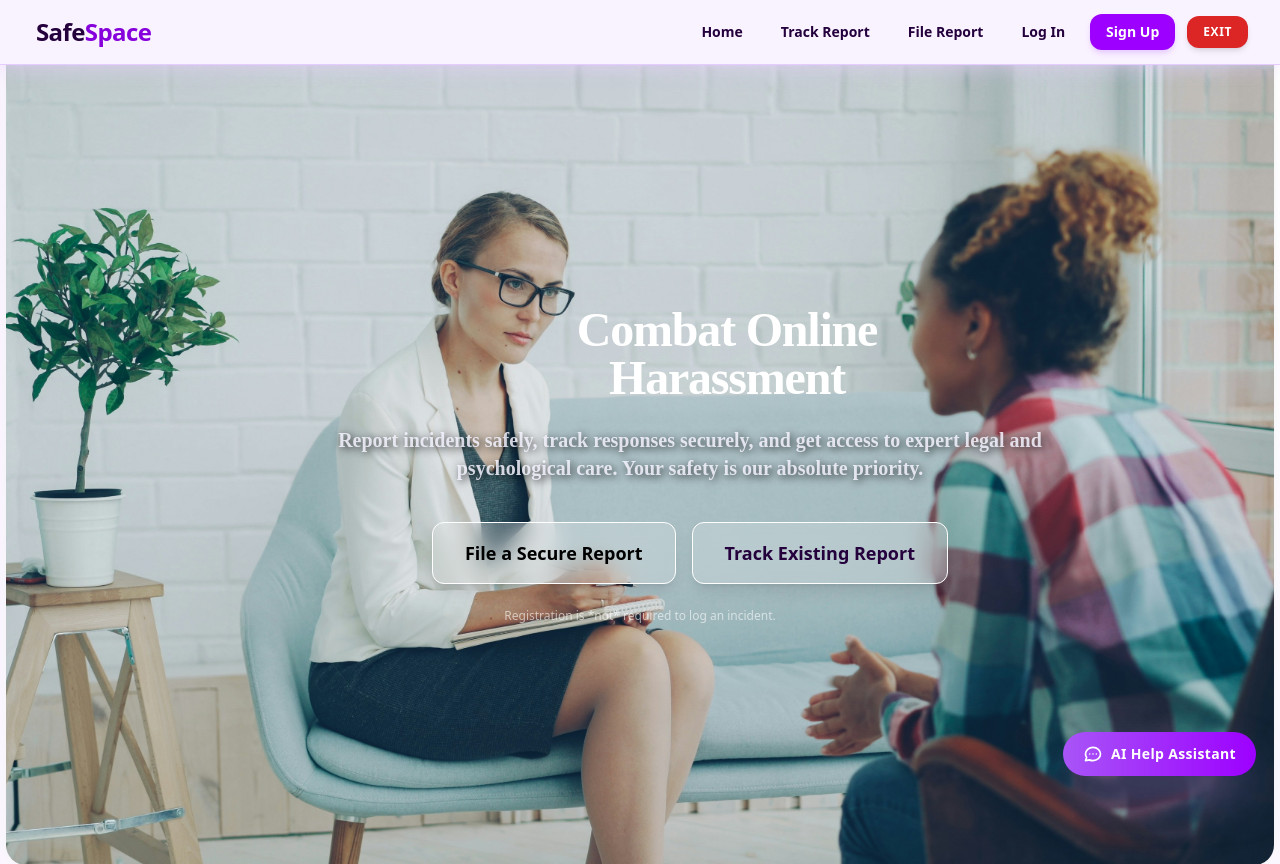
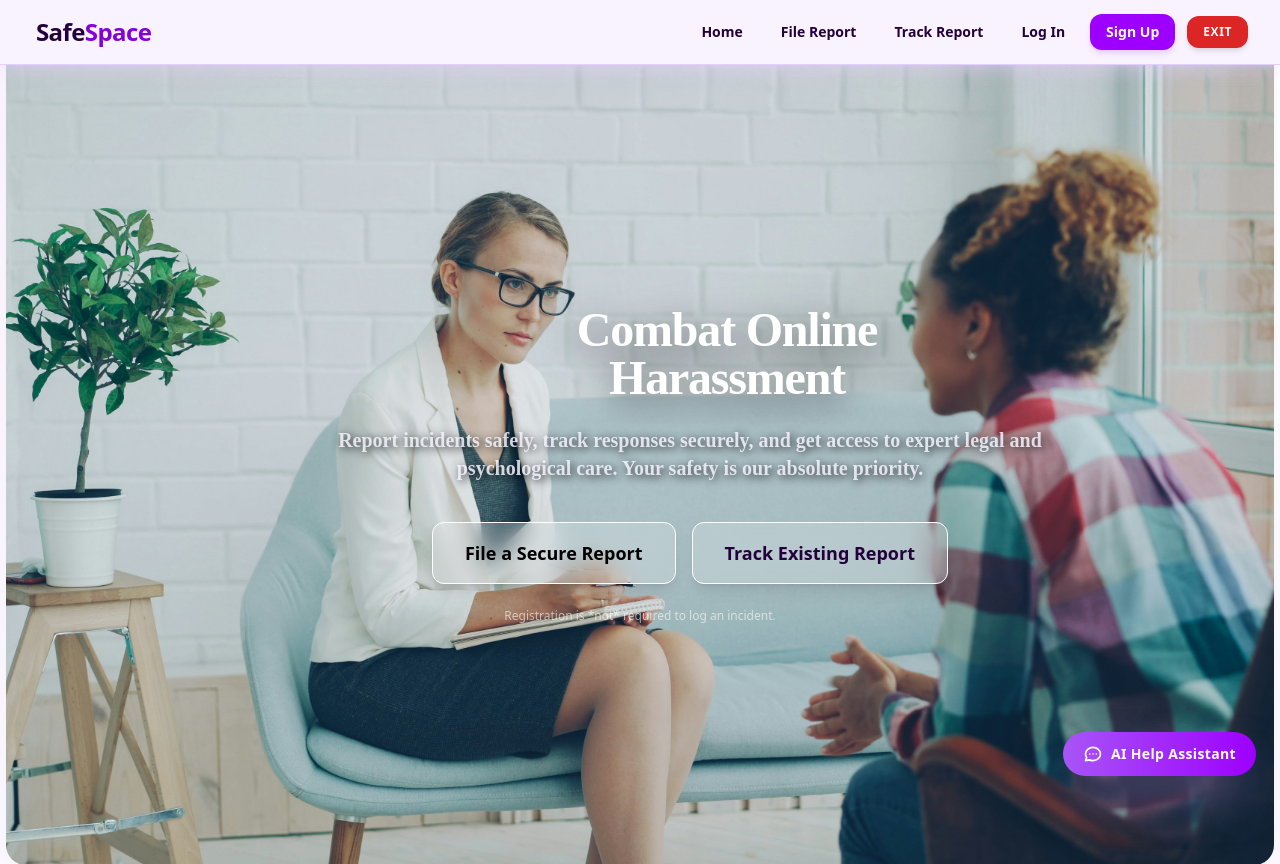
Before and after one commit to OsanoDavid/GBV_SYSTEM, a Django app: page / in a window 1280 px wide. Shown: the top 864 px of the page. Run offline with Django 5.2, Linux system fonts and the light colour scheme; some libraries are stand-ins or nearby versions.

```diff
--- a/gv_system/core/templates/core/landing.html
+++ b/gv_system/core/templates/core/landing.html
@@ -59,28 +59,28 @@
     }
 
     .hero-bg-section {
-        background-image:
-        /*linear-gradient(rgba(49, 13, 85, 0.45), rgba(21, 4, 38, 0.55)), */
-        url("{% static 'images/bac.jpg' %}");
+        background-image: url("{% static 'images/bac.jpg' %}");
         background-size: cover;
-        background-position: center;
+        background-position: center center;
         background-repeat: no-repeat;
-        min-height: 500px;
+        min-height: 100vh;
         display: flex;
         align-items: center;
         justify-content: center;
         border-bottom-left-radius: 20px;
         border-bottom-right-radius: 20px;
+        position: relative;
+        overflow: hidden;
     }
 
-    @media (max-width: 767px) {
-        .hero-bg-section {
-            background-size: contain;
-            background-position: top center;
-            min-height: 420px;
-            padding-top: 2rem;
-            padding-bottom: 2rem;
-        }
+    .hero-bg-section::before {
+        content: "";
+        position: absolute;
+        inset: 0;
+        /*background: linear-gradient(180deg, rgba(49,13,85,0.38) 0%, rgba(21,4,38,0.45) 55%, rgba(245,245,250,0.05) 100%);*/
+        mix-blend-mode: multiply;
+        z-index: 0;
+        pointer-events: none;
     }
 
     .hero-description {
@@ -89,13 +89,13 @@
 </style>
 
 <div class="relative py-20 px-4 text-center hero-bg-section" role="banner">
-    <div class="max-w-4xl mx-auto space-y-6">
-        <h1 class="text-3xl md:text-5xl font-extrabold tracking-tight text-white font-['Times_New_Roman',_Times,_serif] sm:relative sm:left-[87px]"
+    <div class="max-w-4xl mx-auto space-y-6 relative z-10">
+        <h1 class="text-4xl md:text-5xl lg:text-5xl font-extrabold tracking-tight text-white font-['Times_New_Roman',_Times,_serif] sm:relative sm:left-[87px] drop-shadow-[0_8px_18px_rgba(0,0,0,0.6)]"
             tabindex="0">
             Combat Online <br>Harassment
         </h1>
         <p class="text-base md:text-xl max-w-3xl mx-auto font-medium hero-description font-['Times_New_Roman',_Times,_serif] sm:relative sm:left-[50px] text-white"
-        style="text-shadow: 2px 2px 8px rgba(0,0,0,0.8); font-weight: bold;"
+        style="text-shadow: 2px 2px 10px rgba(0,0,0,0.85); font-weight: 700;"
         tabindex="0">
         Report incidents safely, track responses securely, and get access to expert legal and psychological care. Your safety is our absolute priority.
         </p>
--- a/gv_system/templates/base.html
+++ b/gv_system/templates/base.html
@@ -46,22 +46,24 @@
 
             <div class="hidden md:flex items-center space-x-3">
                 <a href="{% url 'landing' %}" class="text-sm font-semibold text-purple-950 px-3 py-1.5 border border-transparent rounded-lg transition-all duration-200 hover:text-white hover:border-purple-800 hover:bg-purple-800 focus:text-white focus:bg-purple-800 focus:outline-none">Home</a>
-                <a href="{% url 'track_case' %}" class="text-sm font-semibold text-purple-950 px-3 py-1.5 border border-transparent rounded-lg transition-all duration-200 hover:text-white hover:border-purple-800 hover:bg-purple-800 focus:text-white focus:bg-purple-800 focus:outline-none">Track Report</a>
-
                 {% if user.is_authenticated %}
                     {% if not user.is_staff %}
                         <a href="{% url 'file_report' %}" class="text-sm font-semibold text-purple-950 px-3 py-1.5 border border-transparent rounded-lg transition-all duration-200 hover:text-white hover:border-purple-800 hover:bg-purple-800 focus:text-white focus:bg-purple-800 focus:outline-none">File Report</a>
                     {% endif %}
+                {% else %}
+                    <a href="{% url 'file_report' %}" class="text-sm font-semibold text-purple-950 px-3 py-1.5 border border-transparent rounded-lg transition-all duration-200 hover:text-white hover:border-purple-800 hover:bg-purple-800 focus:text-white focus:bg-purple-800 focus:outline-none">File Report</a>
+                {% endif %}
+                <a href="{% url 'track_case' %}" class="text-sm font-semibold text-purple-950 px-3 py-1.5 border border-transparent rounded-lg transition-all duration-200 hover:text-white hover:border-purple-800 hover:bg-purple-800 focus:text-white focus:bg-purple-800 focus:outline-none">Track Report</a>
+
+                {% if user.is_authenticated %}
                     <a href="{% if user.is_staff %}{% url 'department_portal' %}{% else %}{% url 'user_dashboard' %}{% endif %}" class="text-sm text-purple-950 font-bold px-3 py-1.5 border border-transparent rounded-lg transition-all duration-200 hover:text-white hover:border-purple-800 hover:bg-purple-800 focus:text-white focus:bg-purple-800 focus:outline-none">
                         {% if user.is_staff %}Reports{% else %}My Dashboard{% endif %}
                     </a>
-
                     {% if user.is_staff %}
                         <a href="{% url 'department_portal' %}" class="text-sm font-bold text-purple-800 px-3 py-1.5 border border-purple-300 rounded-lg transition-all hover:bg-purple-600 hover:text-white">
                             Portal
                         </a>
                     {% endif %}
-
                     {% if user.is_superuser %}
                         <a href="{% url 'custom_admin' %}" class="bg-purple-200 hover:bg-purple-300 text-purple-950 text-xs font-black px-2.5 py-1.5 rounded uppercase tracking-wider transition focus:outline-none focus:ring-2 focus:ring-offset-2 focus:ring-purple-400">
                             Command Center
@@ -75,7 +77,6 @@
                         </button>
                     </form>
                 {% else %}
-                    <a href="{% url 'file_report' %}" class="text-sm font-semibold text-purple-950 px-3 py-1.5 border border-transparent rounded-lg transition-all duration-200 hover:text-white hover:border-purple-800 hover:bg-purple-800 focus:text-white focus:bg-purple-800 focus:outline-none">File Report</a>
                     <a href="{% url 'login' %}" class="text-sm font-semibold text-purple-950 px-3 py-1.5 border border-transparent rounded-lg transition-all duration-200 hover:text-white hover:border-purple-800 hover:bg-purple-800 focus:text-white focus:bg-purple-800 focus:outline-none">Log In</a>
                     <a href="{% url 'register_user' %}" class="bg-purple-600 hover:bg-purple-700 text-white px-4 py-2 rounded-xl text-sm font-semibold transition shadow-md shadow-purple-200 focus:outline-none focus:ring-2 focus:ring-purple-600">Sign Up</a>
                 {% endif %}
@@ -93,12 +94,16 @@
 
     <div id="mobile-menu" class="hidden md:hidden bg-purple-50 px-4 pt-2 pb-4 space-y-2 border-t border-purple-200">
     <a href="{% url 'landing' %}" class="block text-sm font-semibold text-purple-950 py-2 px-3 rounded-lg hover:bg-purple-800 hover:text-white">Home</a>
-    <a href="{% url 'track_case' %}" class="block text-sm font-semibold text-purple-950 py-2 px-3 rounded-lg hover:bg-purple-800 hover:text-white">Track Report</a>
-
     {% if user.is_authenticated %}
         {% if not user.is_staff %}
             <a href="{% url 'file_report' %}" class="block text-sm font-semibold text-purple-950 py-2 px-3 rounded-lg hover:bg-purple-800 hover:text-white">File Report</a>
         {% endif %}
+    {% else %}
+        <a href="{% url 'file_report' %}" class="block text-sm font-semibold text-purple-950 py-2 px-3 rounded-lg hover:bg-purple-800 hover:text-white">File Report</a>
+    {% endif %}
+    <a href="{% url 'track_case' %}" class="block text-sm font-semibold text-purple-950 py-2 px-3 rounded-lg hover:bg-purple-800 hover:text-white">Track Report</a>
+
+    {% if user.is_authenticated %}
         <a href="{% if user.is_staff %}{% url 'department_portal' %}{% else %}{% url 'user_dashboard' %}{% endif %}" class="block text-sm font-semibold text-purple-950 py-2 px-3 rounded-lg hover:bg-purple-800 hover:text-white">{% if user.is_staff %}Reports{% else %}My Dashboard{% endif %}</a>
 
         {% if user.is_staff %}
@@ -110,7 +115,6 @@
             <button type="submit" class="text-red-700 text-sm font-semibold px-3 py-2 rounded-lg hover:bg-red-600 hover:text-white">Log Out</button>
         </form>
     {% else %}
-        <a href="{% url 'file_report' %}" class="block text-sm font-semibold text-purple-950 py-2 px-3 rounded-lg hover:bg-purple-800 hover:text-white">File Report</a>
         <a href="{% url 'login' %}" class="block text-sm font-semibold text-purple-950 py-2 px-3 rounded-lg hover:bg-purple-800 hover:text-white">Log In</a>
         <a href="{% url 'register_user' %}" class="block bg-purple-600 text-white text-center py-2 rounded-xl text-sm font-semibold mt-2 hover:bg-purple-700">Sign Up</a>
     {% endif %}
```
Also changed, not shown: 1 other file. Lines whose indentation alone changed are shown as unchanged.
